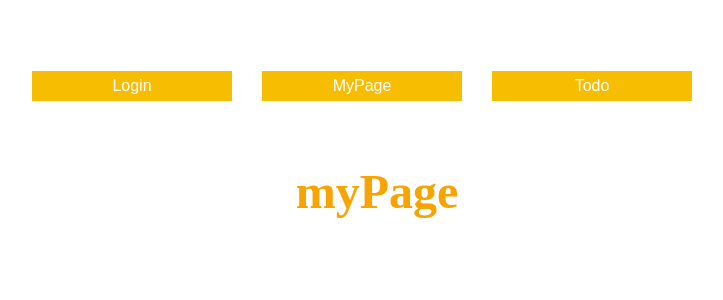
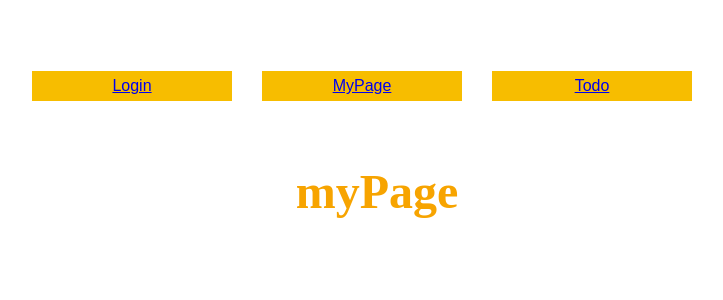
Before and after one commit to naerim/React_study, a React (Create React App) app in the folder login_mypage_todo/: page /myPage in a window 1280 px wide. Shown: the top 300 px of the page, without its empty margins (263-986 px from the left). Built offline with nearby package versions, Linux system fonts and the light colour scheme.

Commit message:
[ADD] Lnk from react-router-dom

```diff
--- a/login_mypage_todo/src/components/category.js
+++ b/login_mypage_todo/src/components/category.js
@@ -1,18 +1,24 @@
 import React from "react";
 import styled from "styled-components";
+import { Link } from "react-router-dom";
 
 const Category = () => {
   return (
     <CategorySection>
-      <MenuButton>Login</MenuButton>
-      <MenuButton>MyPage</MenuButton>
-      <MenuButton>Todo</MenuButton>
+      <MenuButton>
+        <Link to="login">Login</Link>
+      </MenuButton>
+      <MenuButton>
+        <Link to="myPage">MyPage</Link>
+      </MenuButton>
+      <MenuButton>
+        <Link to="todos">Todo</Link>
+      </MenuButton>
     </CategorySection>
   );
 };
 
 const CategorySection = styled.section`
-
   display: inline-block;
   text-align: center;
   width: 100%;
@@ -20,7 +26,7 @@ const CategorySection = styled.section`
 `;
 
 const MenuButton = styled.button`
-  background: #F7BD00;
+  background: #f7bd00;
   color: white;
   width: 200px;
   height: 30px;
@@ -29,7 +35,7 @@ const MenuButton = styled.button`
   font-size: 1rem;
 
   &:hover {
-    background: #F7A400;
+    background: #f7a400;
   }
 `;
 export default Category;
```
